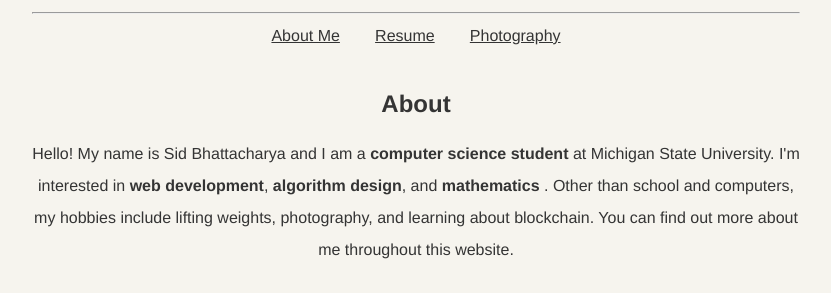
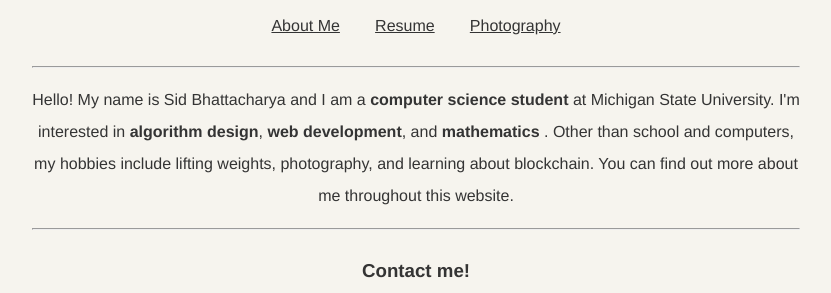
Before and after one commit to sidb70/personal-site, a plain HTML site: page index.html in a window 1280 px wide. Shown: the part 87-380 px from the top of the page, without its empty margins (224-1055 px from the left). Drawn offline with Linux system fonts and the light colour scheme.

Commit message:
Updated nav bar

```diff
--- a/index.html
+++ b/index.html
@@ -9,7 +9,6 @@
 </head>
 <body>
     <h1 class="page-title">Sid Bhattacharya</h1>
-    <hr>
     <nav class="navbar">
         <ul class="list-inline">
           <li><a href="index.html">About Me</a></li>
@@ -17,10 +16,10 @@
           <li><a href="photography/photography.html">Photography</a></li>
         </ul>
     </nav>
-    <h2 class="section-heading">About</h2>
-        <p>Hello! My name is Sid Bhattacharya and I am a <b>computer science student</b> at Michigan State University. I'm interested in <b>web development</b>, <b>algorithm design</b>, and <b>mathematics</b>
-            . Other than school and computers, my hobbies include lifting weights, photography, and learning about blockchain. You can find out more about me throughout this website.</p>
-
+    <hr>
+    <p class="about">Hello! My name is Sid Bhattacharya and I am a <b>computer science student</b> at Michigan State University. I'm interested in <b>algorithm design</b>, <b>web development</b>, and <b>mathematics</b>
+        . Other than school and computers, my hobbies include lifting weights, photography, and learning about blockchain. You can find out more about me throughout this website.</p>
+    <hr>
     <h3 class="section-heading">Contact me!</h3>
     <ul class="contacts">
         <li><a href="https://www.linkedin.com/in/sid-bhattacharya-092050222/"><img src="icons/linkedin.png" alt="LinkedIn"></a></li>
```
Also changed, not shown: photography/photography.html (+3 -3 lines), resume.html (+2 -2 lines).
